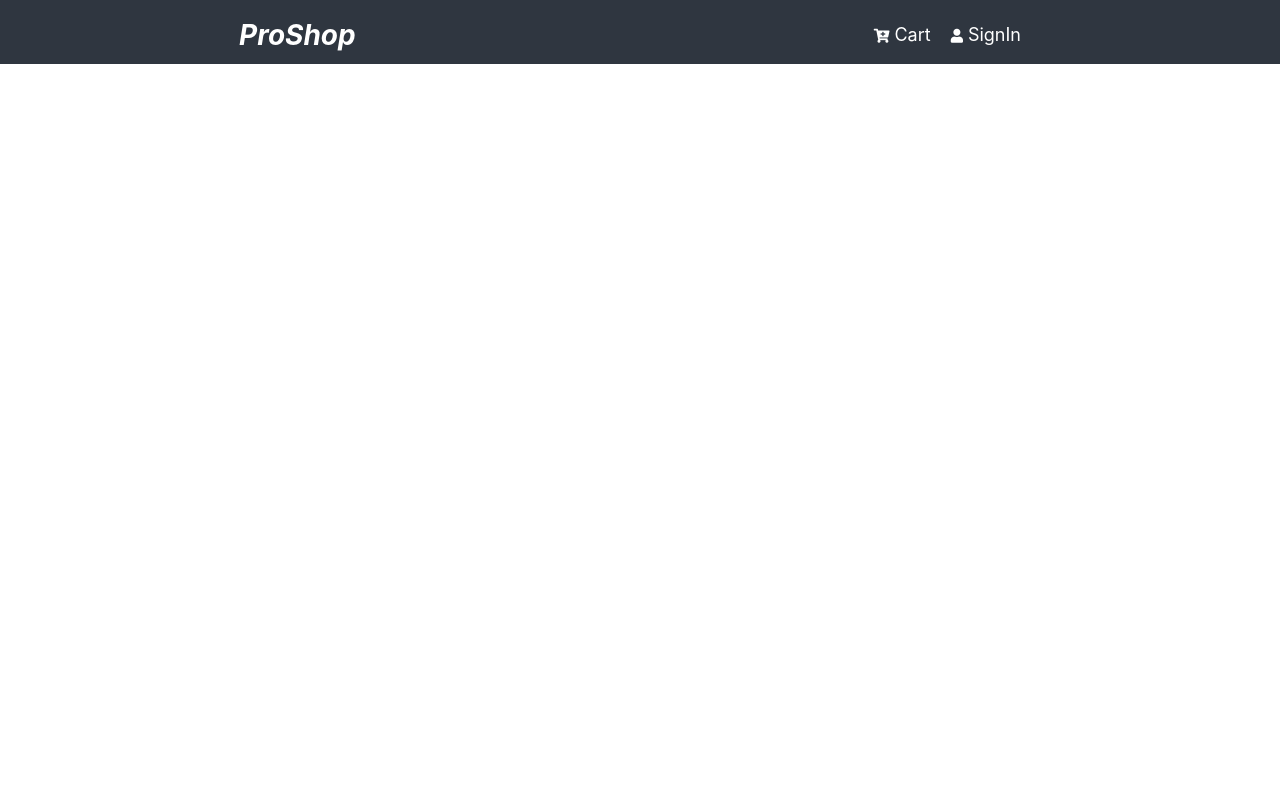
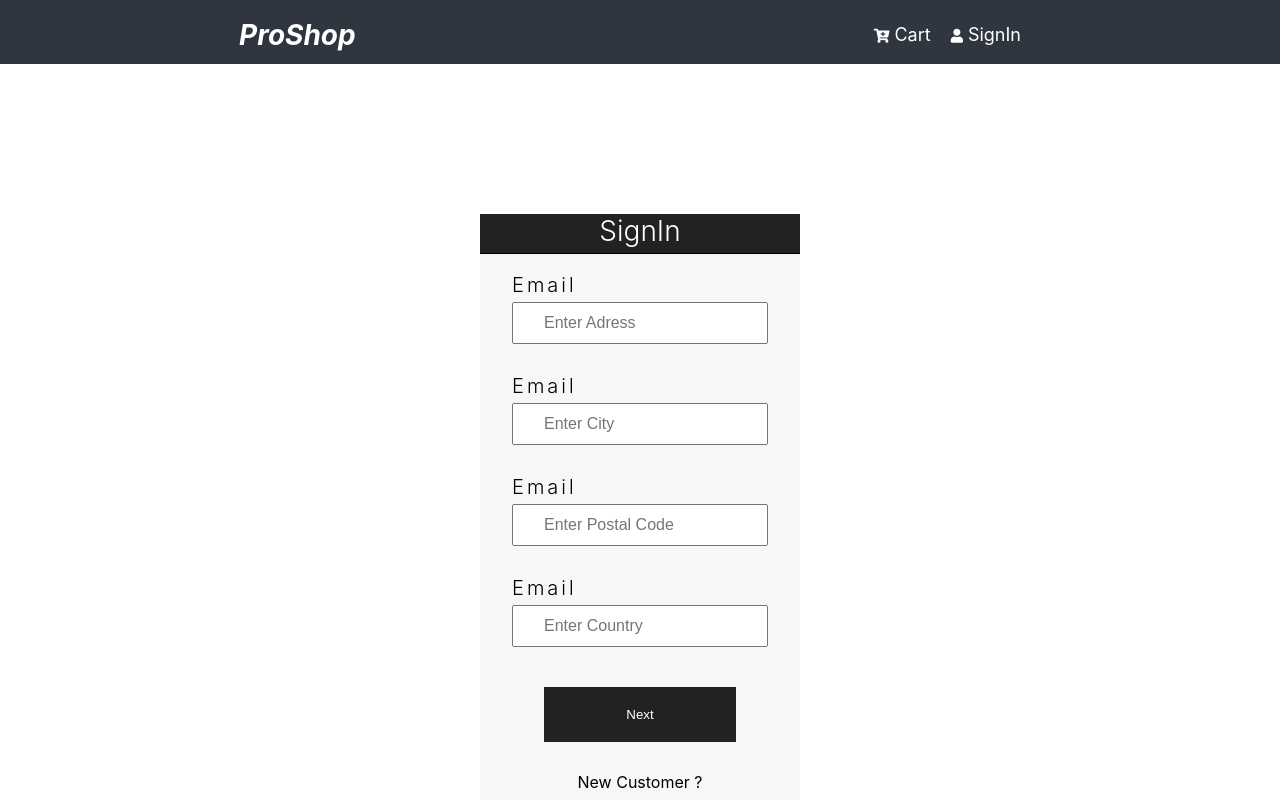
Before and after one commit to hyderly/mern-ecommerce, a React (Create React App) app in the folder frontend/: page /shipping in a window 1280 px wide. Shown: the top 800 px of the page. Built offline with nearby package versions, Linux system fonts and the light colour scheme; the HTML template or start-up script is replaced by a standard one.

Commit message:
shopping page continue

```diff
--- a/frontend/src/App.js
+++ b/frontend/src/App.js
@@ -9,6 +9,7 @@ import CartPage from "./pages/Cart/cart.component";
 import LoginPage from "./pages/Login/login.component";
 import RegisterPage from "./pages/Register/register.component";
 import ProfilePage from "./pages/Profile/profile.component";
+import ShippingPage from "./pages/Shipping/shipping.component";
 
 const App = () => {
   return (
@@ -22,6 +23,7 @@ const App = () => {
           <Route path="/login" component={LoginPage} />
           <Route path="/register" component={RegisterPage} />
           <Route path="/profile" component={ProfilePage} />
+          <Route path="/shipping" component={ShippingPage} />
         </main>
       </Switch>
       <Footer />
--- /dev/null
+++ b/frontend/src/pages/Shipping/shipping.component.js
@@ -0,0 +1,63 @@
+import React, { useState } from "react";
+import { useDispatch, useSelector } from "react-redux";
+
+const ShippingPage = () => {
+  const [address, setAddress] = useState("");
+  const [city, setCity] = useState("");
+  const [postalCode, setPostalCode] = useState("");
+  const [country, setCountry] = useState("");
+
+  return (
+    <form className="form">
+      <h1 className="form-title">SignIn</h1>
+      <div className="form-box">
+        <div className="form-group">
+          <label htmlFor="email">Email</label>
+          <input
+            onChange={e => setAddress(e.target.value)}
+            type="text"
+            value={address}
+            placeholder="Enter Adress"
+          />
+        </div>
+        <div className="form-group">
+          <label htmlFor="email">Email</label>
+          <input
+            onChange={e => setCity(e.target.value)}
+            type="text"
+            value={city}
+            placeholder="Enter City"
+          />
+        </div>
+        <div className="form-group">
+          <label htmlFor="email">Email</label>
+          <input
+            onChange={e => setPostalCode(e.target.value)}
+            type="text"
+            value={postalCode}
+            placeholder="Enter Postal Code"
+          />
+        </div>
+        <div className="form-group">
+          <label htmlFor="email">Email</label>
+          <input
+            onChange={e => setCountry(e.target.value)}
+            type="text"
+            value={country}
+            placeholder="Enter Country"
+          />
+        </div>
+
+        <div className="form-group">
+          <button type="submit" className="form-btn">
+            Next
+          </button>
+        </div>
+
+        <div className="form-text">New Customer ?</div>
+      </div>
+    </form>
+  );
+};
+
+export default ShippingPage;
```
Also changed, not shown: frontend/src/pages/Shipping/shipping.styles.css (added), 1 other file (tests, documents, lock files or other folders).
